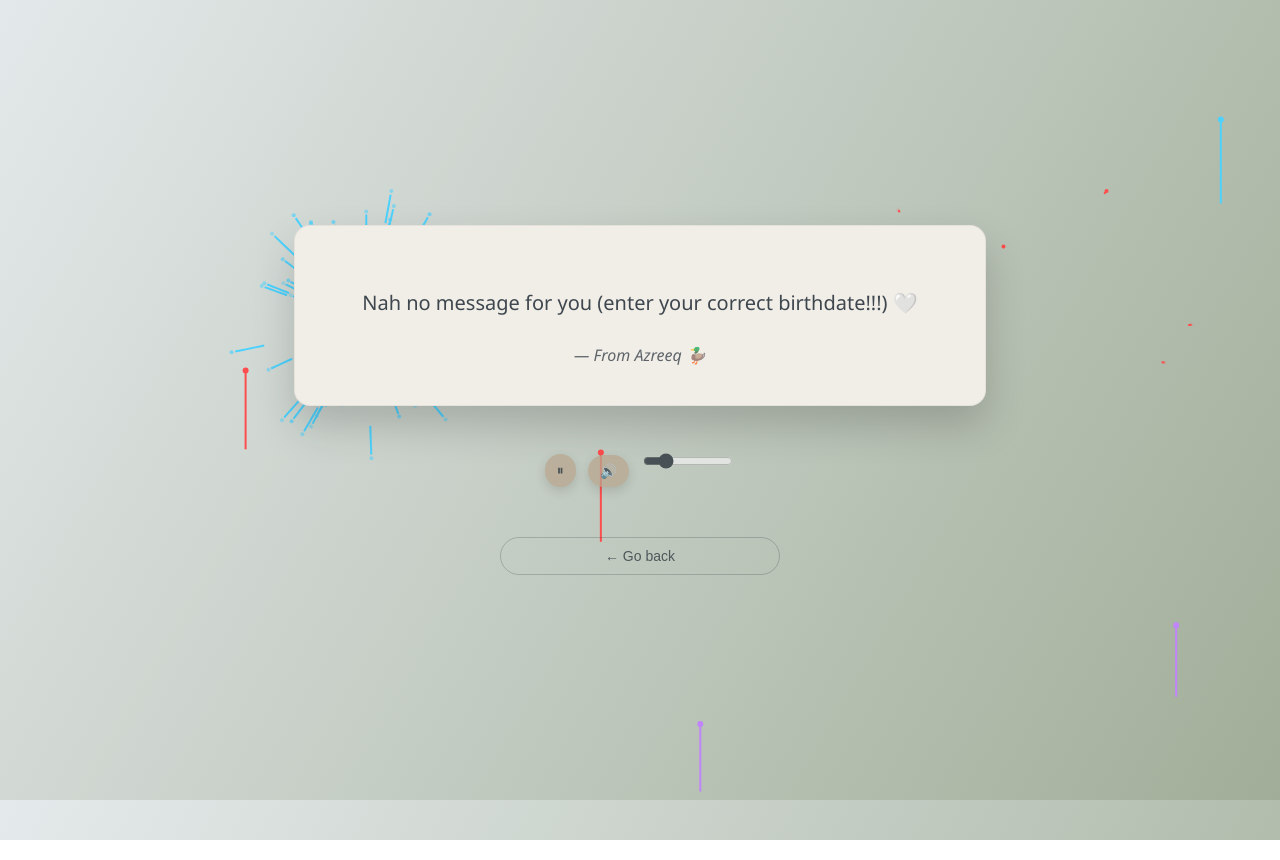
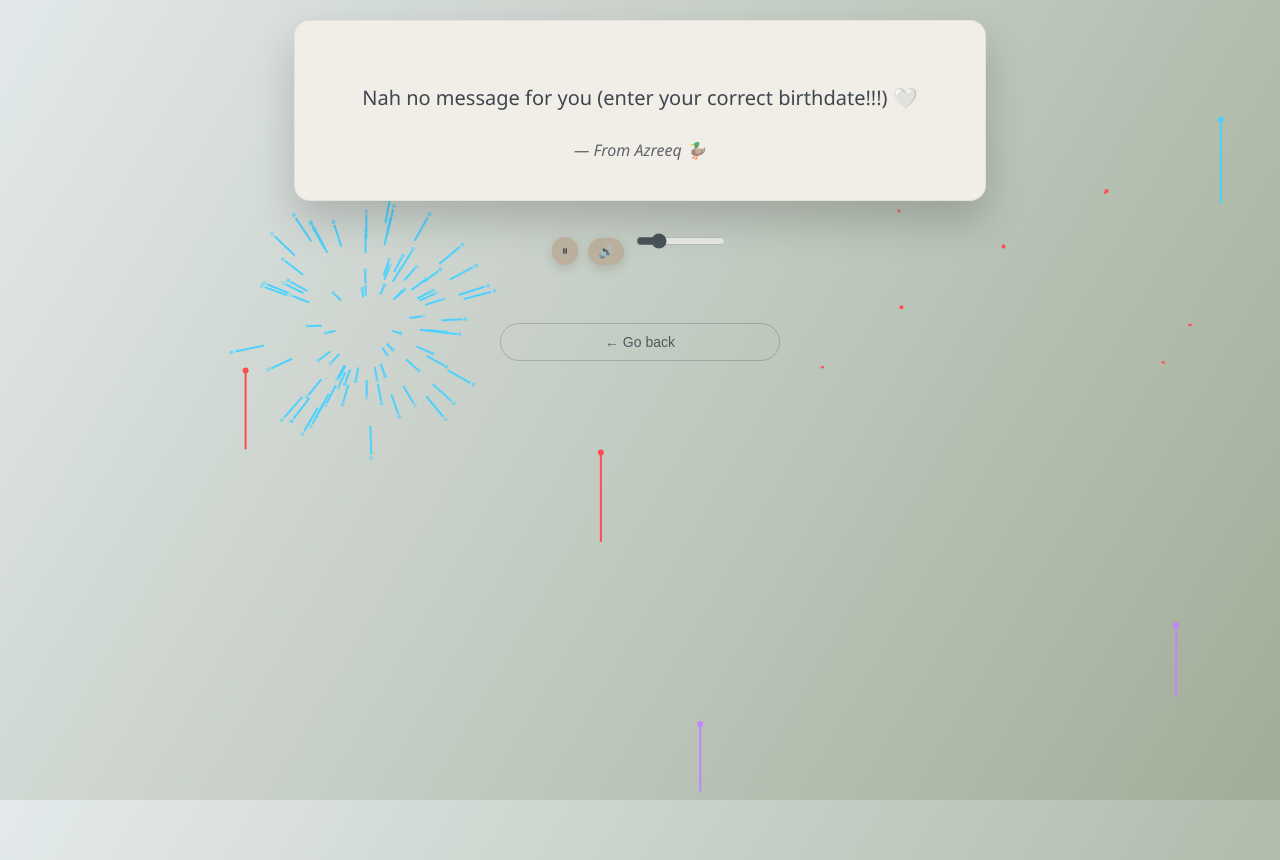
Before and after one commit to azreeq/new-year-wishess, a plain HTML site: page index.html in a window 1280 px wide. Both pictures are taken after a click on the button "Open my message". Drawn offline with Linux system fonts and the light colour scheme.

Commit message:
Update index.html

```diff
--- a/index.html
+++ b/index.html
@@ -134,16 +134,19 @@
 .wish {
   position: relative;
   z-index: 1;
+
   display: flex;
   flex-direction: column;
-    justify-content: center;
   align-items: center;
+
   height: 100%;
-    max-width: 650px;
-    padding: 50px;
+  padding-top: 80px;   /* 👈 THIS adds top spacing */
+  padding-bottom: 40px;
+  padding-left: 40px;
+  padding-right: 40px;
+
   text-align: center;
   animation: fadeUp 2s ease;
-    background: transparent; /* IMPORTANT */
 }
 
     @keyframes fadeUp {
@@ -253,13 +256,19 @@
 .wish {
   position: relative;
   z-index: 1;
+
   display: flex;
   flex-direction: column;
-  justify-content: center;
   align-items: center;
+
   height: 100%;
-  padding: 40px;
+  padding-top: 80px;   /* 👈 THIS adds top spacing */
+  padding-bottom: 40px;
+  padding-left: 40px;
+  padding-right: 40px;
+
   text-align: center;
+  animation: fadeUp 2s ease;
 }
 
 @keyframes softPulse {
@@ -405,17 +414,19 @@
 .music-control {
   display: flex;
   align-items: center;
-  gap: 12px;
-  margin-top: 28px;
+  gap: 10px;
+
+  margin-top: 16px;    /* 👈 reduced */
+  margin-bottom: 8px;  /* 👈 reduced */
+
   opacity: 0.75;
 }
-
 .music-control button {
   background: #B8A68F; /* card color */
   border: none;
   border-radius: 999px;
-  padding: 8px 12px;
-  font-size: 14px;
+  padding: 6px 10px;
+  font-size: 13px;
   cursor: pointer;
   color: #1f2933;
   box-shadow: 0 4px 12px rgba(0,0,0,0.18);
```
Lines whose indentation alone changed are shown as unchanged.
